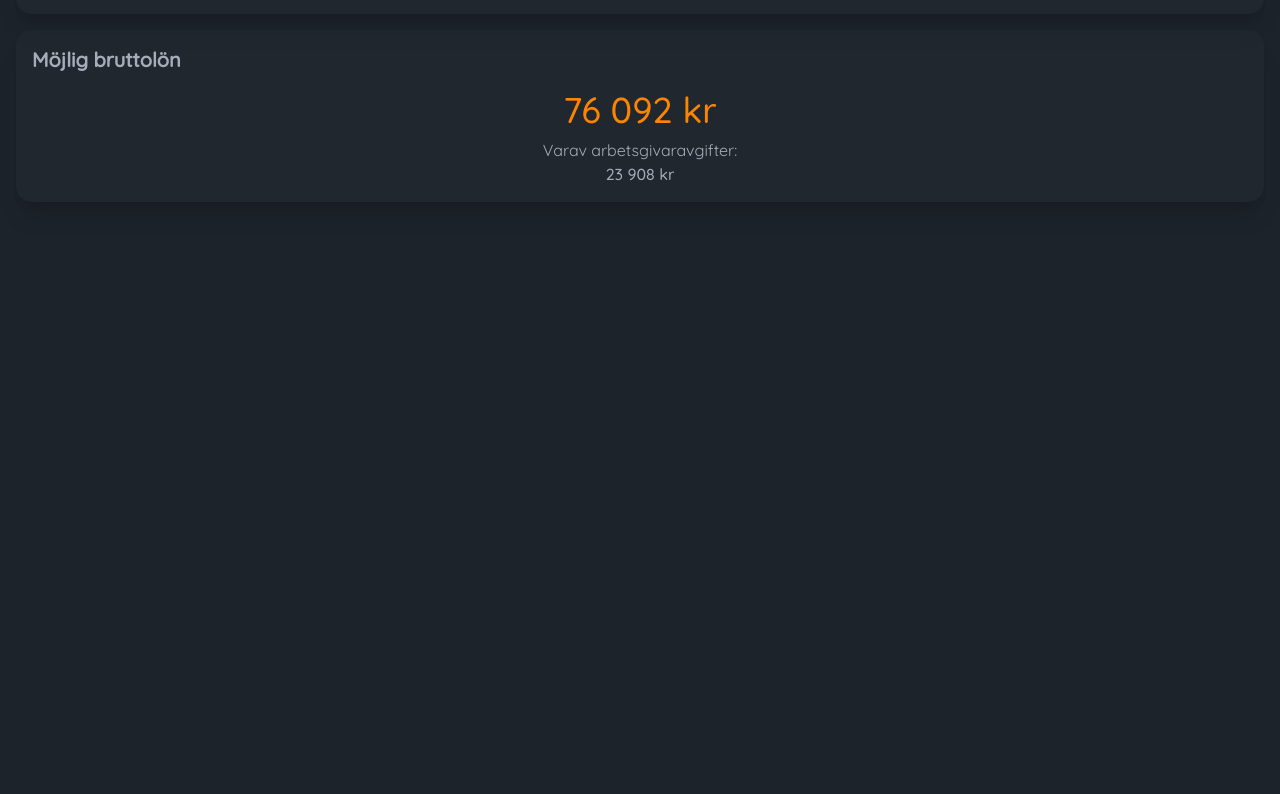
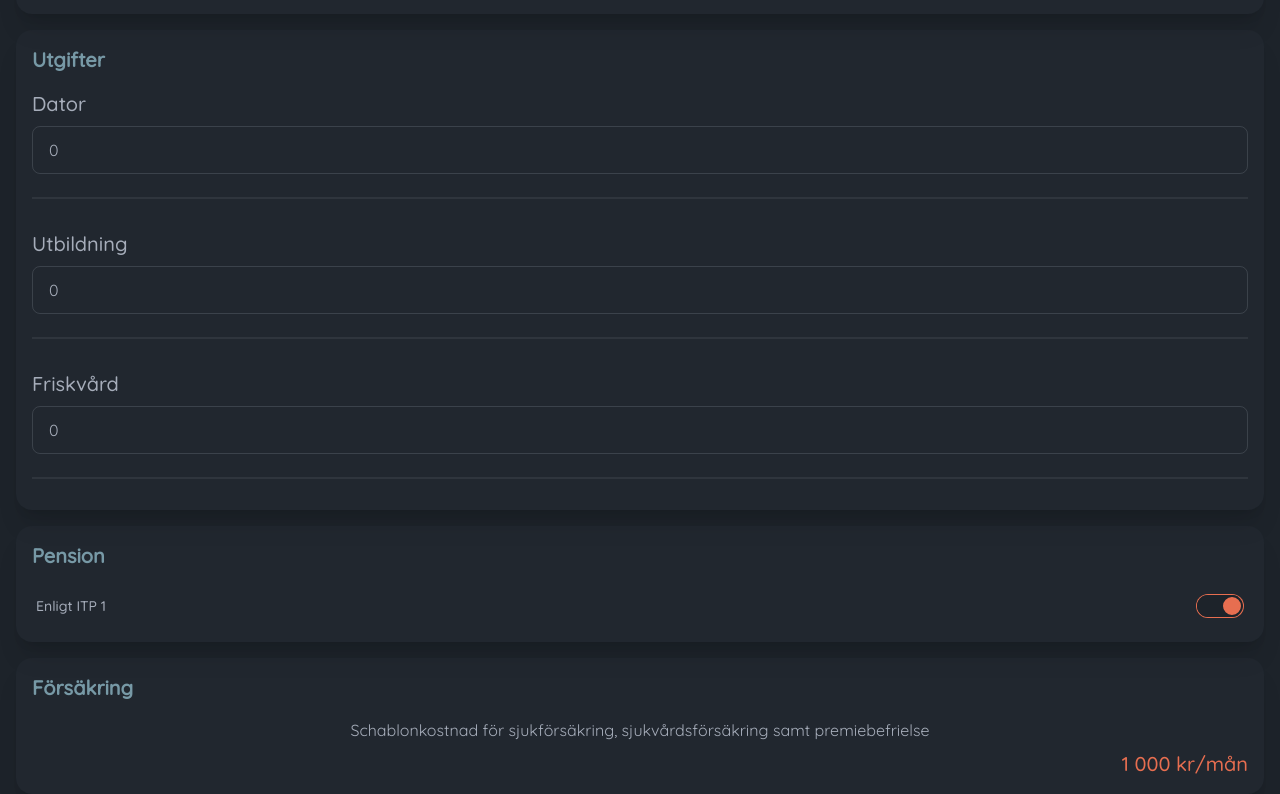
Before and after one commit to oliie/zefyr-white-label, a SvelteKit app: page / in a window 1280 px wide. Shown: the part 506-1300 px from the top of the page. Before the commit the page ends 800 px from the top, so only its background shows below. Built offline with nearby package versions, Linux system fonts and the light colour scheme.

Commit message:
- adds all kinds of expenses

```diff
--- a/src/lib/components/ui/Card.svelte
+++ b/src/lib/components/ui/Card.svelte
@@ -2,10 +2,10 @@
 	export let header = '';
 </script>
 
-<div class="card w-full bg-slate-500/5 shadow-xl p-4">
+<div class="w-full p-4 shadow-xl card bg-slate-500/5">
 	{#if header}
-		<div class="card-header mb-4">
-			<h2 class="card-title justify-center md:justify-start">{header}</h2>
+		<div class="mb-4 card-header">
+			<h2 class="justify-center card-title md:justify-start text-secondary">{header}</h2>
 		</div>
 	{/if}
 	<slot />
--- /dev/null
+++ b/src/lib/components/ui/SimpleExpense.svelte
@@ -0,0 +1,14 @@
+<script lang="ts">
+	import NumberField from '$ui/NumberField.svelte';
+
+	export let value: string;
+	export let title: string;
+	export let placeholder: string;
+	export let id: string;
+</script>
+
+<div>
+	<h3 class="pb-2 text-xl font-medium">{title}</h3>
+	<NumberField {id} bind:value {placeholder} />
+	<div class="mb-2 divider" />
+</div>
--- a/src/lib/components/widgets/GrossSalary.svelte
+++ b/src/lib/components/widgets/GrossSalary.svelte
@@ -1,4 +1,5 @@
 <script>
+	import { formatterToSek } from '$lib/helpers';
 	import Card from '$ui/Card.svelte';
 
 	export let value = '0';
@@ -7,18 +8,11 @@
 
 	$: grossSalary = Math.round(+value / (1 + payrollTax));
 	$: taxes = Math.round(+value - grossSalary);
-
-	const formatterToSek = new Intl.NumberFormat('sv-SE', {
-		style: 'currency',
-		currency: 'SEK',
-		minimumFractionDigits: 0,
-		maximumFractionDigits: 0
-	});
 </script>
 
 <Card header="Möjlig bruttolön">
 	<div class="flex flex-col items-center gap-2">
-		<span class="text-4xl text-zefyr-orange font-medium">
+		<span class="text-4xl font-medium text-primary">
 			{formatterToSek.format(grossSalary)}
 		</span>
 		<div class="flex flex-col items-center">
--- /dev/null
+++ b/src/lib/components/widgets/Insurance.svelte
@@ -0,0 +1,15 @@
+<script lang="ts">
+	import Card from '$ui/Card.svelte';
+	import { formatterToSek } from '$lib/helpers';
+
+	export let value: string;
+</script>
+
+<Card header="Försäkring">
+	<div class="flex flex-col items-center gap-2">
+		<p class="text-center">
+			Schablonkostnad för sjukförsäkring, sjukvårdsförsäkring samt premiebefrielse
+		</p>
+		<p class="self-end text-xl font-medium text-primary">{formatterToSek.format(+value)}/mån</p>
+	</div>
+</Card>
--- /dev/null
+++ b/src/lib/components/widgets/Pension.svelte
@@ -0,0 +1,27 @@
+<script lang="ts">
+	import { slide } from 'svelte/transition';
+	import { formatterToSek } from '$lib/helpers';
+	import Card from '$ui/Card.svelte';
+
+	export let value: string;
+	export let useItp1: boolean;
+</script>
+
+<Card header="Pension">
+	<div class="w-full form-control">
+		<label class="cursor-pointer label">
+			<span class="font-medium label-text">Enligt ITP 1</span>
+			<input type="checkbox" class="toggle toggle-primary" bind:checked={useItp1} />
+		</label>
+	</div>
+	{#if !useItp1}
+		<div transition:slide>
+			<div class="divider" />
+			<!-- content here -->
+			<input type="range" min="0" max="10000" step="200" bind:value class="range range-primary" />
+			<p class="mt-4 text-xl font-medium text-right text-primary">
+				{formatterToSek.format(+value)}
+			</p>
+		</div>
+	{/if}
+</Card>
--- /dev/null
+++ b/src/lib/components/widgets/expenses/Computer.svelte
@@ -0,0 +1,7 @@
+<script lang="ts">
+	import SimpleExpense from '$ui/SimpleExpense.svelte';
+
+	export let value: string;
+</script>
+
+<SimpleExpense title="Dator" bind:value id="computer" placeholder="Ange pris för dator" />
--- /dev/null
+++ b/src/lib/components/widgets/expenses/Education.svelte
@@ -0,0 +1,12 @@
+<script lang="ts">
+	import SimpleExpense from '$ui/SimpleExpense.svelte';
+
+	export let value: string;
+</script>
+
+<SimpleExpense
+	title="Utbildning"
+	id="education"
+	placeholder="Ange pris för utbildning"
+	bind:value
+/>
--- /dev/null
+++ b/src/lib/components/widgets/expenses/Expenses.svelte
@@ -0,0 +1,18 @@
+<script>
+	import Card from '$ui/Card.svelte';
+	import Computer from './Computer.svelte';
+	import Education from './Education.svelte';
+	import Wellness from './Wellness.svelte';
+
+	export let computer = '0';
+	export let education = '0';
+	export let wellness = '0';
+</script>
+
+<Card header="Utgifter">
+	<div class="flex flex-col gap-4">
+		<Computer bind:value={computer} />
+		<Education bind:value={education} />
+		<Wellness bind:value={wellness} />
+	</div>
+</Card>
--- /dev/null
+++ b/src/lib/components/widgets/expenses/Wellness.svelte
@@ -0,0 +1,7 @@
+<script lang="ts">
+	import SimpleExpense from '$ui/SimpleExpense.svelte';
+
+	export let value: string;
+</script>
+
+<SimpleExpense title="Friskvård" id="wellness" placeholder="Ange pris för friskvård" bind:value />
--- /dev/null
+++ b/src/lib/helpers.ts
@@ -0,0 +1,6 @@
+export const formatterToSek = new Intl.NumberFormat('sv-SE', {
+	style: 'currency',
+	currency: 'SEK',
+	minimumFractionDigits: 0,
+	maximumFractionDigits: 0
+});
--- a/src/routes/+page.svelte
+++ b/src/routes/+page.svelte
@@ -1,11 +1,20 @@
 <script lang="ts">
 	import GrossSalary from '$widgets/GrossSalary.svelte';
 	import Income from '$widgets/Income.svelte';
+	import Insurance from '$widgets/Insurance.svelte';
+	import Pension from '$widgets/Pension.svelte';
+	import Expenses from '$widgets/expenses/Expenses.svelte';
 
+	let insurance = '1000';
 	let income = '100000';
+	let pension = '2000';
+	let useItp1 = true;
 </script>
 
 <div class="flex flex-col gap-4">
 	<Income bind:value={income} />
+	<Expenses />
+	<Pension bind:value={pension} bind:useItp1 />
+	<Insurance bind:value={insurance} />
 	<GrossSalary bind:value={income} />
 </div>
--- a/tailwind.config.js
+++ b/tailwind.config.js
@@ -18,5 +18,18 @@ export default {
 			}
 		}
 	},
+	daisyui: {
+		themes: [
+			{
+				dark: {
+					// eslint-disable-next-line @typescript-eslint/no-var-requires
+					...require('daisyui/src/theming/themes')['[data-theme=dark]'],
+					// primary: '#fb8500',
+					primary: '#e76f51',
+					secondary: '#799aa7'
+				}
+			}
+		]
+	},
 	plugins: [require('daisyui')]
 };
```
